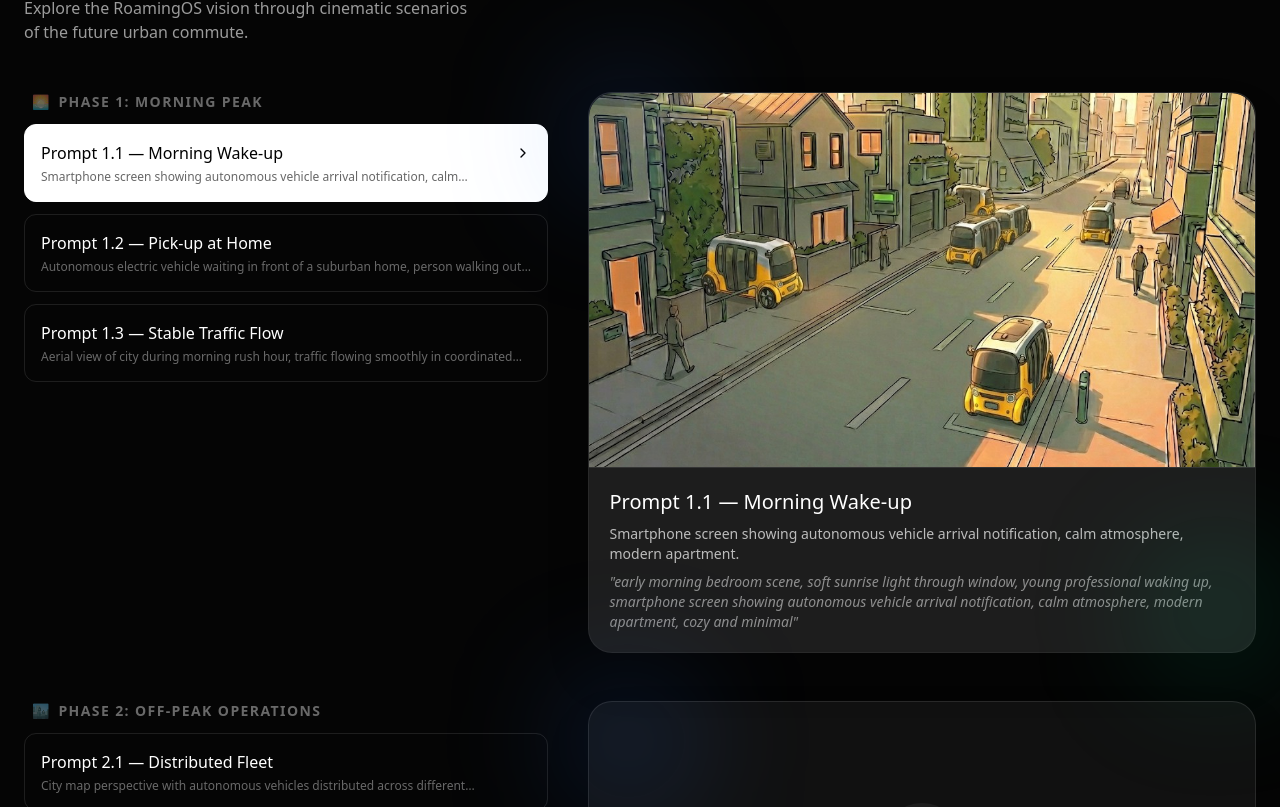
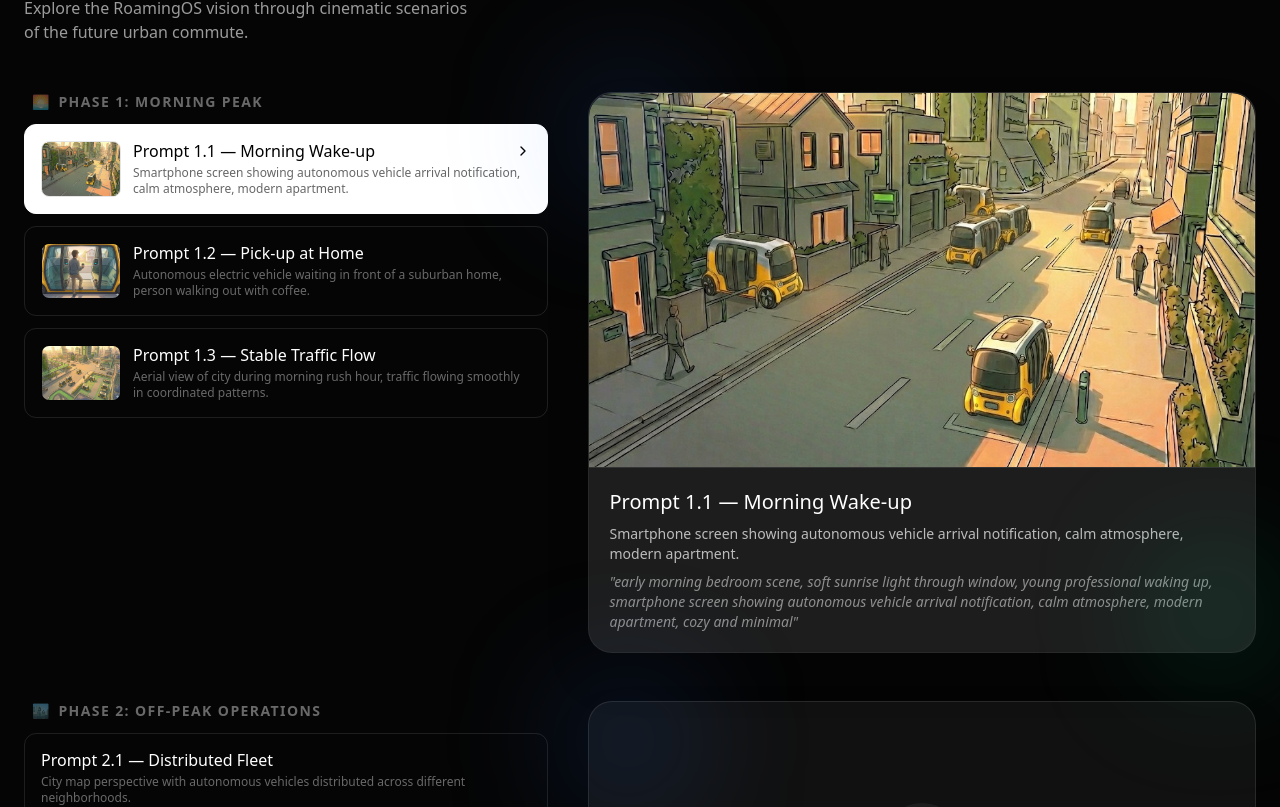
Before and after one commit to Jayma23/Roaming-AI-FrontEnd, a React (Vite) app: page / in a window 1280 px wide. Shown: the part 2153-2960 px from the top of the page. Built offline with nearby package versions, Linux system fonts and the light colour scheme.

Commit message:
feat: show Phase 1 thumbnails in Vision prompt cards

```diff
--- a/src/App.tsx
+++ b/src/App.tsx
@@ -49,6 +49,7 @@ interface Scene {
   title: string;
   description: string;
   prompt: string;
+  imageSrc?: string;
 }
 
 interface Phase {
@@ -66,19 +67,22 @@ const PHASES: Phase[] = [
         id: '1.1',
         title: 'Prompt 1.1 — Morning Wake-up',
         description: 'Smartphone screen showing autonomous vehicle arrival notification, calm atmosphere, modern apartment.',
-        prompt: 'early morning bedroom scene, soft sunrise light through window, young professional waking up, smartphone screen showing autonomous vehicle arrival notification, calm atmosphere, modern apartment, cozy and minimal'
+        prompt: 'early morning bedroom scene, soft sunrise light through window, young professional waking up, smartphone screen showing autonomous vehicle arrival notification, calm atmosphere, modern apartment, cozy and minimal',
+        imageSrc: '/phase1-1.1.png'
       },
       {
         id: '1.2',
         title: 'Prompt 1.2 — Pick-up at Home',
         description: 'Autonomous electric vehicle waiting in front of a suburban home, person walking out with coffee.',
-        prompt: 'autonomous electric vehicle waiting in front of a suburban home, person walking out slightly sleepy with coffee, quiet neighborhood street, clean futuristic design, friendly and safe feeling'
+        prompt: 'autonomous electric vehicle waiting in front of a suburban home, person walking out slightly sleepy with coffee, quiet neighborhood street, clean futuristic design, friendly and safe feeling',
+        imageSrc: '/phase1-1.2.png'
       },
       {
         id: '1.3',
         title: 'Prompt 1.3 — Stable Traffic Flow',
         description: 'Aerial view of city during morning rush hour, traffic flowing smoothly in coordinated patterns.',
-        prompt: 'aerial view of city during morning rush hour, traffic flowing smoothly in coordinated patterns, multiple autonomous vehicles moving in organized lanes, sense of stability and efficiency'
+        prompt: 'aerial view of city during morning rush hour, traffic flowing smoothly in coordinated patterns, multiple autonomous vehicles moving in organized lanes, sense of stability and efficiency',
+        imageSrc: '/phase1-1.3.png'
       }
     ]
   },
@@ -354,16 +358,27 @@ export default function App() {
                                   : "bg-transparent border-white/10 hover:border-white/30"
                               )}
                             >
-                              <div className="flex justify-between items-center mb-1">
-                                <span className="text-base font-medium">{scene.title}</span>
-                                {selectedScene.id === scene.id && <ChevronRight className="w-4 h-4" />}
+                              <div className="flex items-start gap-3">
+                                {scene.imageSrc && (
+                                  <img
+                                    src={scene.imageSrc}
+                                    alt={`${scene.title} thumbnail`}
+                                    className="w-20 h-14 rounded-lg object-cover flex-shrink-0 border border-black/10"
+                                  />
+                                )}
+                                <div className="min-w-0 flex-1">
+                                  <div className="flex justify-between items-center mb-1 gap-2">
+                                    <span className="text-base font-medium leading-tight">{scene.title}</span>
+                                    {selectedScene.id === scene.id && <ChevronRight className="w-4 h-4 flex-shrink-0" />}
+                                  </div>
+                                  <p className={cn(
+                                    "text-xs line-clamp-2",
+                                    selectedScene.id === scene.id ? "text-black/60" : "text-white/40"
+                                  )}>
+                                    {scene.description}
+                                  </p>
+                                </div>
                               </div>
-                              <p className={cn(
-                                "text-xs line-clamp-1",
-                                selectedScene.id === scene.id ? "text-black/60" : "text-white/40"
-                              )}>
-                                {scene.description}
-                              </p>
                             </button>
                           ))}
                         </div>
```
